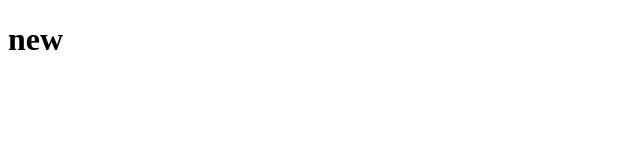
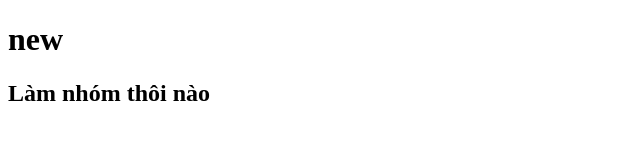
Before and after one commit to VoNgocChau/git-project, a plain HTML site: page index.html in a window 1280 px wide. Shown: the whole page, without its empty margins (0-640 px from the left). Drawn offline with Linux system fonts and the light colour scheme.

Commit message:
Châu mới sửa lại đó

```diff
--- a/index.html
+++ b/index.html
@@ -8,5 +8,6 @@
   </head>
   <body>
     <h1>new</h1>
+    <h2>Làm nhóm thôi nào</h2>
   </body>
 </html>
```
